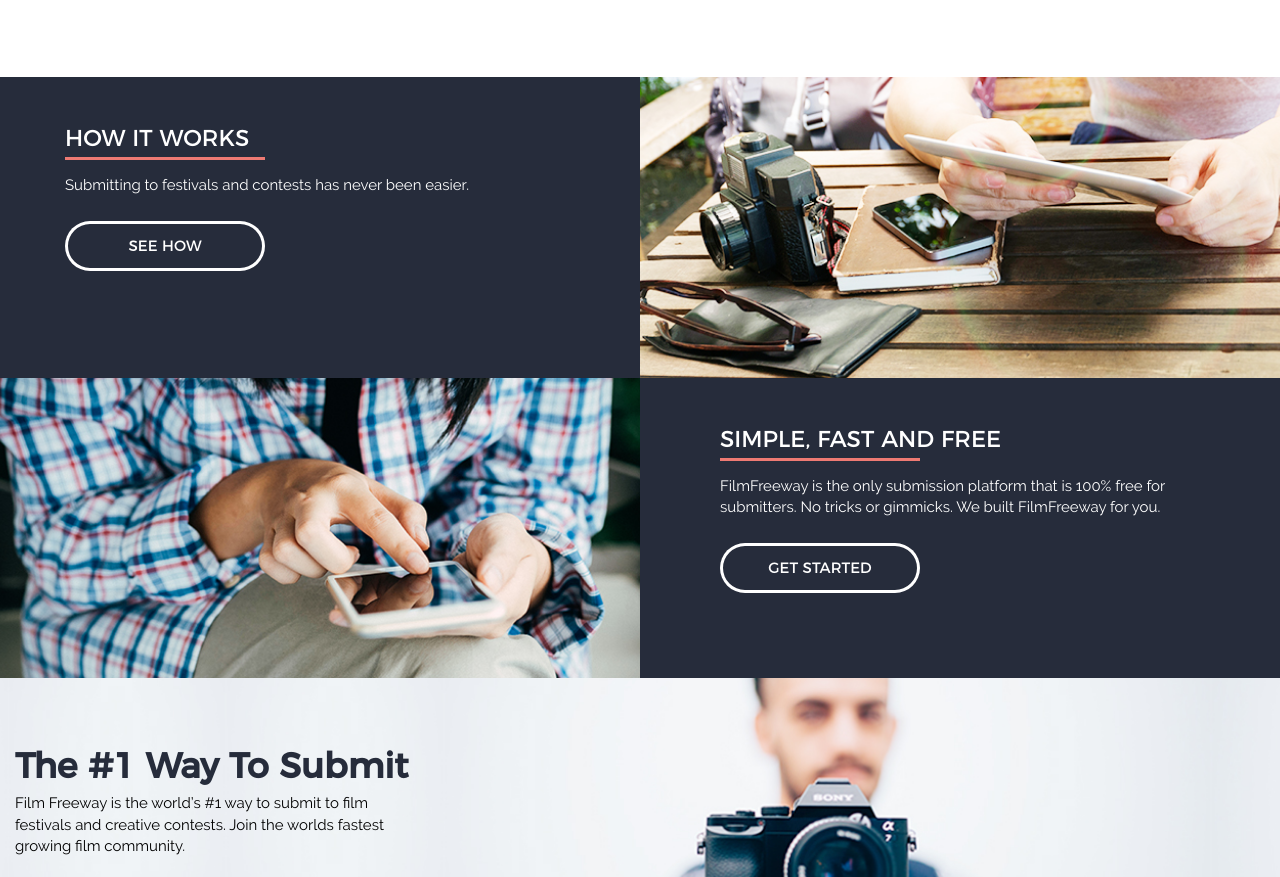
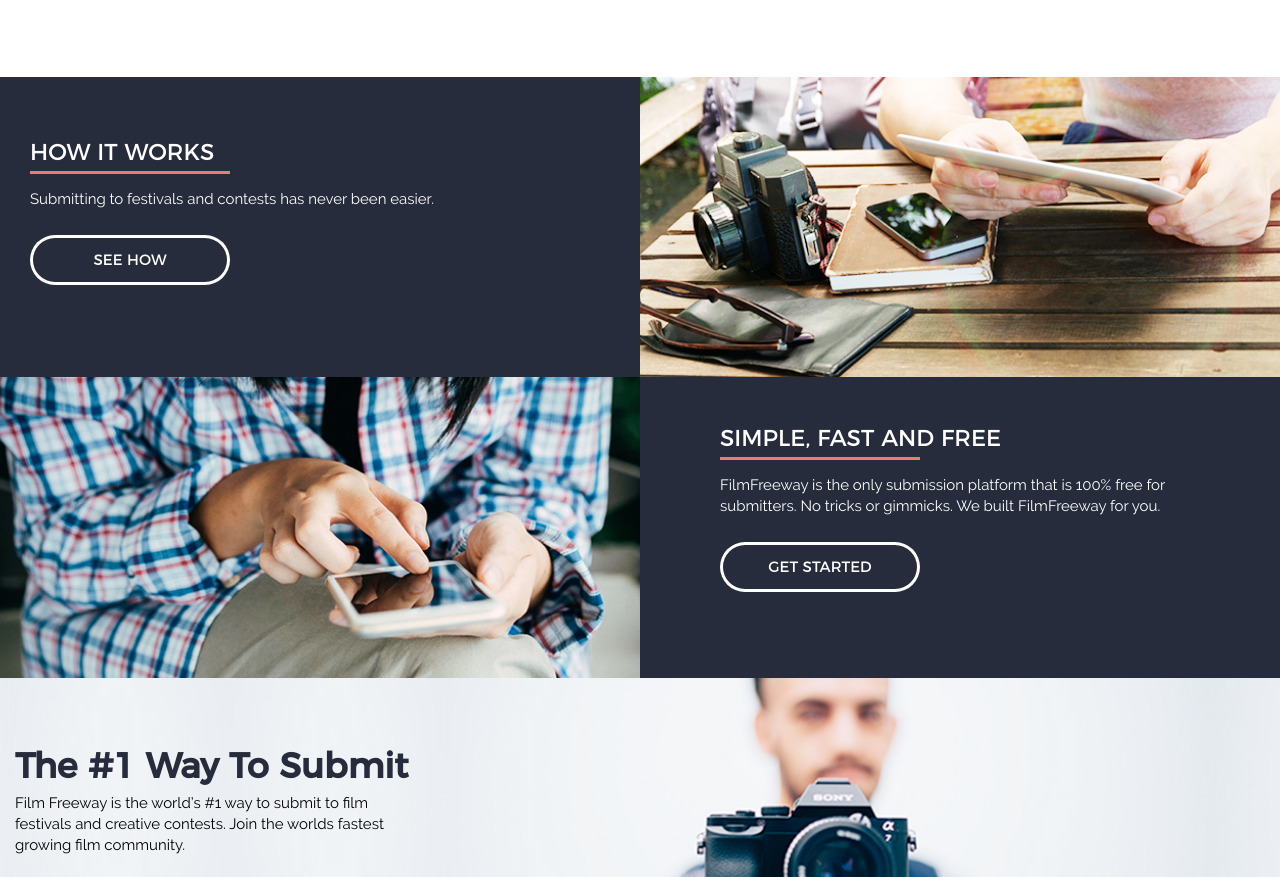
Before and after one commit to GadAaron7/FFSitePreview, a plain HTML site: page index.html in a window 1280 px wide. Shown: the part 1099-1976 px from the top of the page. Drawn offline with Linux system fonts and the light colour scheme.

Commit message:
created new columns for images

```diff
--- a/css/styles.css
+++ b/css/styles.css
@@ -303,6 +303,56 @@ a, button {
 
 .col-30 {
     width: 30%;
+}
+
+.col-img {
+    padding: 0px !important;
+    width: 50%;
+    min-height: 300px;
+    position: relative;
+}
+
+.row-1-bg {
+    background: url(../images/man-browsing-beside-a-camera.jpg);
+    background-size: cover;
+    background-position: center center;
+    background-repeat: no-repeat;
+}
+
+.row-1-content {
+    max-width: 660px;
+    position: absolute;
+    left: 0;
+    right: 0;
+    margin-left: auto;
+    margin-right: auto;
+    margin-top: 10%;
+    padding: 0 30px;
+}
+
+.how-it-works-container-2 h2 {
+    position: relative;
+}
+
+.how-it-works-container-2 h2:after{
+    content: '';
+    position: absolute;
+    top: 30px;
+    bottom: 0;
+    right: 0;
+    left: 0;
+    height: 3px;
+    background: #ee7a73;
+    width: 200px;
+    margin-bottom: 10px;
+}
+
+.how-it-works-container-2 p {
+    margin-top: 25px;
+}
+
+.how-it-works-container-2 .btn {
+    margin-top: 25px;
 }
 
 [class*="col-"], .wide-column-2 {
@@ -674,6 +724,10 @@ a, button {
     z-index: 999;
 }
 
+@media only screen and (max-width: 1200px) {
+
+}
+
 
 @media only screen and (max-width: 600px) {
     [class*="col-"], .wide-column-2 {
@@ -681,19 +735,20 @@ a, button {
         display: block;
     }
 
-    .btn-toggle-nav {
-        display: block;
+    .mobile-image-wrapper {
+        position: absolute;
+        top: 0;
+        left: 0;
     }
 
     .mobile-content-wrapper {
         padding-top: 50%;
     }
 
-    .mobile-image-wrapper {
-        position: absolute;
-        top: 0;
-        left: 0;
+    .btn-toggle-nav {
+        display: block;
     }
+
     /* grids */
 
     .top-navigation {
--- a/index.html
+++ b/index.html
@@ -99,7 +99,7 @@ and creative contests.</h3>
     </div>
 </section>
 
-<section class="how-it-works-section" id="how-it-works-section">
+<!-- <section class="how-it-works-section" id="how-it-works-section">
     <div class="container-fluid">
         <div class="row">
             <div class="col-2 no-padding mobile-content-wrapper">
@@ -112,6 +112,24 @@ and creative contests.</h3>
 
             <div class="col-2 no-padding mobile-image-wrapper">
                 <img src="images/man-browsing-beside-a-camera.jpg" alt="Man browsing beside a camera" class="img-responsive">
+            </div>
+        </div>
+    </div>
+</section> -->
+
+
+<section class="how-it-works-section" id="how-it-works-section">
+    <div class="container-fluid">
+        <div class="how-it-works-container-2">
+            <div class="col-img">
+                <div class="row-1-content">
+                    <h2 class="text-uppercase color-white underline lower-bar">how it works</h2>
+                    <p class="color-white">Submitting to festivals and contests has never been easier.</p>
+                    <a href="#" class="btn btn-transparent-white">see how</a>
+                </div>
+            </div>
+
+            <div class="col-img row-1-bg">
             </div>
         </div>
     </div>
```
